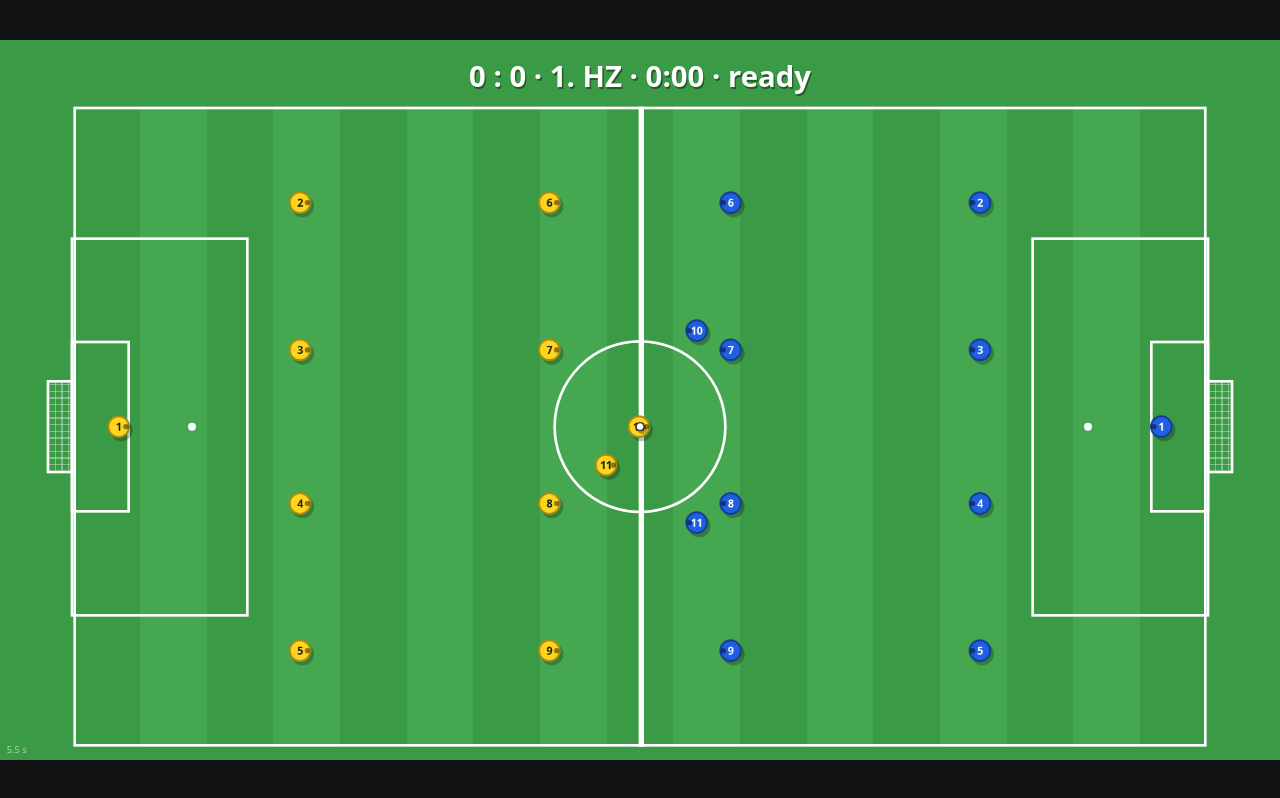
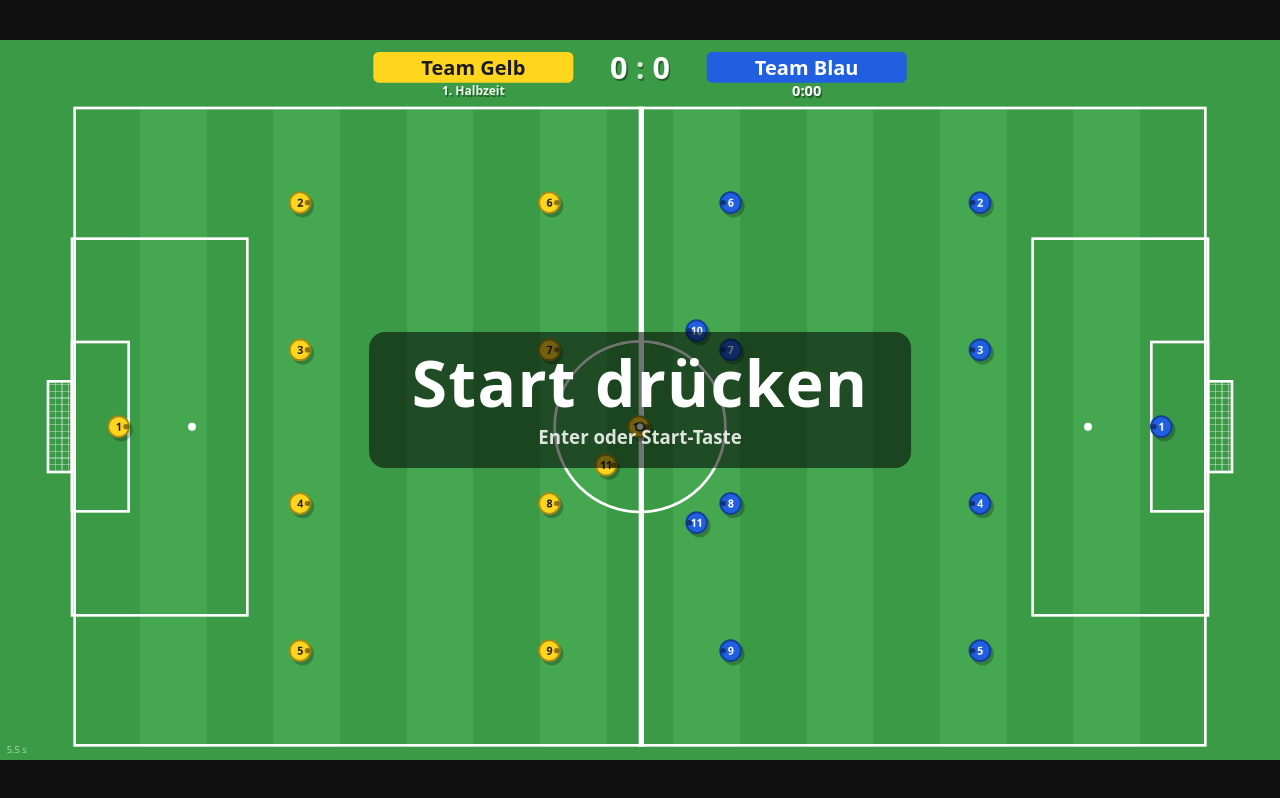
Before and after one commit to alexanderfabian-crypto/schmarrn-cup, a React (Vite) app: page / in a window 1280 px wide. Built offline with nearby package versions, Linux system fonts and the light colour scheme.

Commit message:
Add scoreboard and phase banner
Co-Authored-By: Claude Fable 5.1 <noreply@anthropic.com>
Claude-Session: https://claude.ai/code/session_011Y214yysfga9DBr4ZnT3hp

```diff
--- a/src/App.jsx
+++ b/src/App.jsx
@@ -2,9 +2,10 @@ import Stage from './components/Stage.jsx'
 import Pitch from './components/Pitch.jsx'
 import Player from './components/Player.jsx'
 import Ball from './components/Ball.jsx'
+import Scoreboard from './components/Scoreboard.jsx'
+import Banner from './components/Banner.jsx'
 import { useGame } from './game/useGame.js'
 import { padDebug } from './game/input.js'
-import { matchSeconds, formatClock } from './game/match.js'
 
 const DEBUG = typeof window !== 'undefined' && window.location.search.includes('debug')
 
@@ -17,9 +18,8 @@ export default function App() {
         <Player key={i} player={p} controlled={game.controlled[p.team] === i} />
       ))}
       <Ball ball={game.ball} />
-      <div className="score">
-        {game.score[0]} : {game.score[1]} · {game.match.half}. HZ · {formatClock(matchSeconds(game.match))} · {game.match.phase}
-      </div>
+      <Scoreboard game={game} />
+      <Banner game={game} />
       <div className="debug">
         {game.time.toFixed(1)} s
         {DEBUG && padDebug().map((line) => <div key={line}>{line}</div>)}
--- /dev/null
+++ b/src/components/Banner.jsx
@@ -0,0 +1,21 @@
+import { MATCH } from '../game/constants.js'
+
+// Große Einblendung in der Feldmitte für Phasen ohne laufendes Spiel.
+export default function Banner({ game }) {
+  const m = game.match
+  let text = null
+  if (m.phase === 'ready') text = 'Start drücken'
+  if (m.phase === 'halftime') text = `Halbzeit · ${Math.ceil(m.timer)}`
+  if (m.phase === 'fulltime') text = 'Abpfiff'
+  if (m.phase === 'goal') text = 'Tor!'
+  if (!text) return null
+  return (
+    <div className={`banner phase-${m.phase}`} key={m.phase}>
+      <div className="banner-text">{text}</div>
+      {m.phase === 'fulltime' && <div className="banner-sub">Neues Spiel mit Start</div>}
+      {m.phase === 'ready' && <div className="banner-sub">Enter oder Start-Taste</div>}
+      {m.phase === 'halftime' && <div className="banner-sub">Seitenwechsel</div>}
+      {m.phase === 'goal' && <div className="banner-sub">{MATCH.clockRunsDuringCelebration ? '' : 'Uhr angehalten'}</div>}
+    </div>
+  )
+}
--- /dev/null
+++ b/src/components/Scoreboard.jsx
@@ -0,0 +1,21 @@
+import teams from '../../content/teams.json'
+import { matchSeconds, formatClock } from '../game/match.js'
+
+// Anzeigetafel im Streifen über dem Feld: Namen, Spielstand, Halbzeit, Uhr.
+export default function Scoreboard({ game }) {
+  const m = game.match
+  const halfLabel = m.phase === 'halftime' ? 'Halbzeit' : m.phase === 'fulltime' ? 'Ende' : `${m.half}. Halbzeit`
+  return (
+    <div className="scoreboard">
+      <div className="team team-0">{teams.teams[0].name}</div>
+      <div className="result">
+        {game.score[0]}
+        <span className="colon">:</span>
+        {game.score[1]}
+      </div>
+      <div className="team team-1">{teams.teams[1].name}</div>
+      <div className="half">{halfLabel}</div>
+      <div className="clock">{formatClock(matchSeconds(m))}</div>
+    </div>
+  )
+}
--- a/src/styles.css
+++ b/src/styles.css
@@ -130,15 +130,100 @@ body,
   will-change: transform;
 }
 
-/* Vorläufiger Spielstand, die Anzeigetafel kommt in Etappe 2. */
-.score {
+/* Anzeigetafel im Streifen über dem Feld */
+.scoreboard {
   position: absolute;
-  top: 24px;
-  left: 0;
-  width: 100%;
-  text-align: center;
+  top: 18px;
+  left: 50%;
+  transform: translateX(-50%);
+  display: grid;
+  grid-template-columns: 300px 200px 300px;
+  grid-template-rows: 46px 22px;
+  align-items: center;
   color: #fff;
-  font-size: 44px;
   font-weight: 800;
   text-shadow: 2px 3px 0 rgba(0, 0, 0, 0.4);
 }
+
+.scoreboard .team {
+  font-size: 30px;
+  line-height: 46px;
+  padding: 0 16px;
+  border-radius: 8px;
+  text-align: center;
+  white-space: nowrap;
+  overflow: hidden;
+  text-overflow: ellipsis;
+  text-shadow: none;
+}
+
+.scoreboard .team-0 {
+  background: #ffd51e;
+  color: #1b1b1b;
+}
+
+.scoreboard .team-1 {
+  background: #1f5fe0;
+}
+
+.scoreboard .result {
+  font-size: 46px;
+  line-height: 46px;
+  text-align: center;
+  font-variant-numeric: tabular-nums;
+}
+
+.scoreboard .colon {
+  margin: 0 12px;
+  opacity: 0.8;
+}
+
+.scoreboard .half {
+  grid-column: 1;
+  font-size: 18px;
+  text-align: center;
+  opacity: 0.9;
+}
+
+.scoreboard .clock {
+  grid-column: 3;
+  font-size: 22px;
+  text-align: center;
+  font-variant-numeric: tabular-nums;
+}
+
+/* Einblendung in der Feldmitte */
+.banner {
+  position: absolute;
+  left: 50%;
+  top: 50%;
+  transform: translate(-50%, -50%);
+  padding: 28px 64px;
+  border-radius: 24px;
+  background: rgba(0, 0, 0, 0.55);
+  color: #fff;
+  text-align: center;
+  animation: banner-in 0.25s ease-out;
+}
+
+.banner-text {
+  font-size: 96px;
+  font-weight: 900;
+  line-height: 1;
+  letter-spacing: 2px;
+}
+
+.banner-sub {
+  margin-top: 14px;
+  font-size: 28px;
+  font-weight: 600;
+  opacity: 0.85;
+  min-height: 34px;
+}
+
+@keyframes banner-in {
+  from {
+    transform: translate(-50%, -50%) scale(0.8);
+    opacity: 0;
+  }
+}
```
